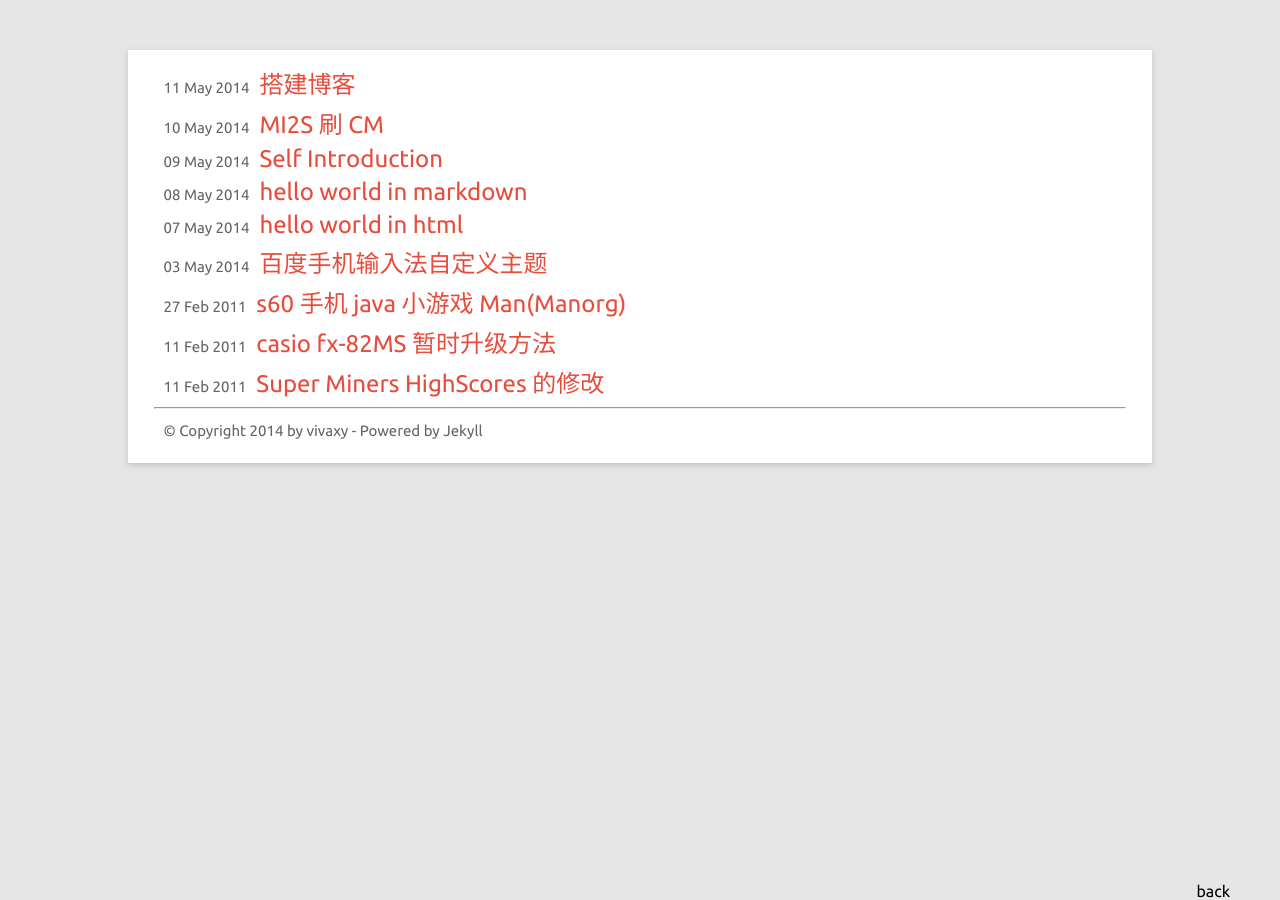
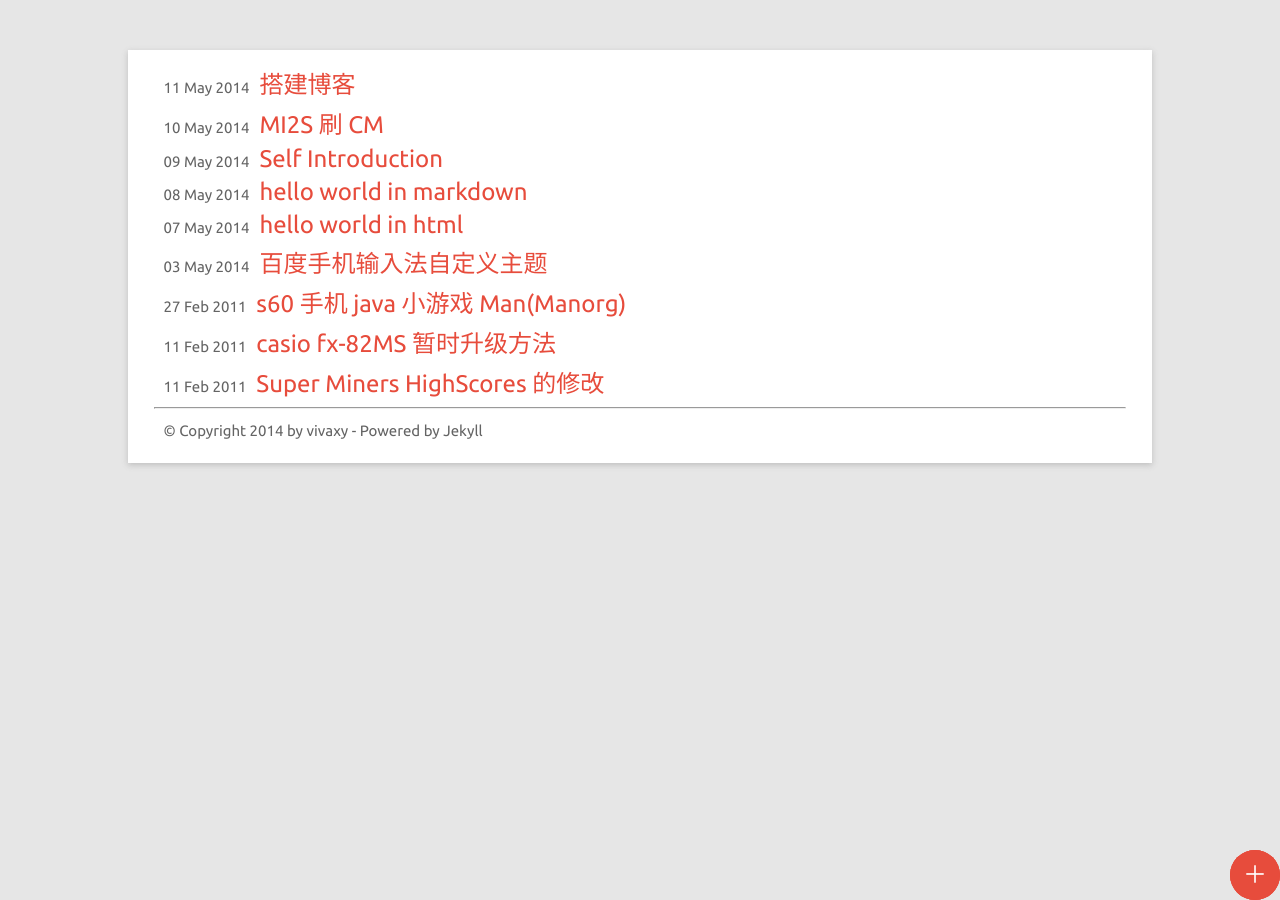
Before and after one commit to vivaxyblog/vivaxyblog.github.io, a Jekyll site: the page built from index.html, in a window 1280 px wide. Built offline with Jekyll 4.4.1, drawn with Linux system fonts in a browser that asks for light colours; comment, search, counter and statistics services are not loaded.

Commit message:
add menu button

```diff
--- a/_layouts/default.html
+++ b/_layouts/default.html
@@ -5,22 +5,23 @@
 <meta name="viewport" content="width=device-width, initial-scale=1" />
 <link type="text/css" rel="stylesheet" href="/css/reset.css" />
 <link type="text/css" rel="stylesheet" href="/css/main.css" />
-<link type="text/css" rel="stylesheet" href="/css/toTop.css" />
-<link type="text/css" rel="stylesheet" href="/css/goBack.css" />
+<link type="text/css" rel="stylesheet" href="/css/menuBtn.css" />
 <link rel="shortcut icon" href="/css/x.png">
 <title>{{ page.title }}</title>
 </head>
 <body>
 <div class="body">
-{{ content }}
-<hr>
-<p class="footer">© Copyright 2014 by vivaxy - Powered by Jekyll</p>
+	{{ content }}
+	<hr>
+	<p class="footer">© Copyright 2014 by vivaxy - Powered by Jekyll</p>
 </div>
-<div id="goBack">back</div>
-<div id="toTop">top</div>
+<div>
+	<div id="menuBtnTop" class="menuBtn">↑</div>
+	<div id="menuBtnBack" class="menuBtn">←</div>
+	<div id="menuBtn" class="menuBtn">＋</div>
+</div>
 </body>
 <script type="text/javascript" charset="utf-8" src="/js/ga.js"></script>
 <script type="text/javascript" charset="utf-8" src="/js/ba.js"></script>
-<script type="text/javascript" charset="utf-8" src="/js/toTop.js"></script>
-<script type="text/javascript" charset="utf-8" src="/js/goBack.js"></script>
+<script type="text/javascript" charset="utf-8" src="/js/menuBtn.js"></script>
 </html>
--- a/_layouts/post.html
+++ b/_layouts/post.html
@@ -6,7 +6,7 @@ layout: default
 	<span class="date">{{ page.date | date_to_string }}</span>
 </div>
 <div class="content">
-{{ content }}
+	{{ content }}
 </div>
 <!-- 多说 start -->
 <div class="ds-thread" data-title="{{ page.title }}" data-url="{{ site.baseurl }}{{ page_.url }}"></div>
--- a/css/goBack.css
+++ /dev/null
@@ -1,6 +0,0 @@
-#goBack{
-	position:fixed;
-	right:50px;
-	bottom:0px;
-	cursor:pointer;
-}
--- a/css/main.css
+++ b/css/main.css
@@ -1,5 +1,7 @@
 @import url(http://fonts.googleapis.com/css?family=Ubuntu:400);
 body {
+	width: 100%;
+	height: 100%;
 	margin: 0px;
 	background: rgb(230, 230, 230);
 	font-family: Ubuntu, Microsoft YaHei, Helvetica, sans-serif;
@@ -19,7 +21,7 @@ ol {
 	list-style: octal;
 }
 li {
-	margin: 4px 0px 4px 30px;
+	margin: 0px 0px 0px 30px;
 }
 h1 {
 	margin: 50px;
--- /dev/null
+++ b/css/menuBtn.css
@@ -0,0 +1,28 @@
+.menuBtn {
+	line-height: 50px;
+	font-size: 24px;
+	cursor: pointer;
+	color: rgb(255,255,255);
+	text-align: center;
+	position: fixed;
+	background: rgb(231, 76, 60);
+	height: 50px;
+	width: 50px;
+	border-radius: 100%;
+	transition: all 0.5s;
+	display: block;
+	right: 0px;
+	bottom: 0px;
+}
+.menuBtnOpen {
+	transform: rotate(45deg);
+	-webkit-transform: rotate(45deg);
+	-ms-transform:rotate(7deg);
+	-moz-transform:rotate(7deg);
+}
+.menuBtnTop {
+	bottom: 50px;
+}
+.menuBtnBack {
+	right: 50px;
+}
--- a/css/toTop.css
+++ /dev/null
@@ -1,9 +0,0 @@
-#toTop{
-	position:fixed;
-	_position:absolute;
-	right:0px;
-	bottom:0px;
-	_top:expression(document.documentElement.scrollTop+document.documentElement.clientHeight-this.offsetHeight-40);
-	cursor:pointer;
-	display:none;
-}
--- a/js/goBack.js
+++ /dev/null
@@ -1,3 +0,0 @@
-document.getElementById("goBack").onclick = function(){
-	document.location = "/";
-};
--- /dev/null
+++ b/js/menuBtn.js
@@ -0,0 +1,30 @@
+var menuBtn = document.getElementById("menuBtn");
+var topBtn = document.getElementById("menuBtnTop");
+var backBtn = document.getElementById("menuBtnBack");
+var btnFlag = false;
+menuBtn.onclick = function(){
+	if (btnFlag){
+		menuBtn.classList.remove("menuBtnOpen");
+		topBtn.classList.remove("menuBtnTop");
+		backBtn.classList.remove("menuBtnBack");
+	}else{
+		menuBtn.classList.add("menuBtnOpen");
+		topBtn.classList.add("menuBtnTop");
+		backBtn.classList.add("menuBtnBack");
+	}
+	btnFlag = !btnFlag;
+};
+backBtn.onclick = function(){
+	menuBtn.classList.remove("menuBtnOpen");
+	topBtn.classList.remove("menuBtnTop");
+	backBtn.classList.remove("menuBtnBack");
+	btnFlag = false;
+	document.location = "/";
+};
+topBtn.onclick = function(){
+	menuBtn.classList.remove("menuBtnOpen");
+	topBtn.classList.remove("menuBtnTop");
+	backBtn.classList.remove("menuBtnBack");
+	btnFlag = false;
+	document.location = "#";
+};
--- a/js/toTop.js
+++ /dev/null
@@ -1,41 +0,0 @@
-/*!
-	author: 李进
-	email: tjuking@gmail.com
-	blog: tjuking.iteye.com
-	time: 2012-12-06
-*/
-(function(win, doc){
-	//变量
-	var compatMode = doc.compatMode,
-		isChrome = win.navigator.userAgent.indexOf("Chrome") === -1 ? false : true,
-		scrollEle = compatMode === "BackCompat" || isChrome ? doc.body : doc.documentElement,
-		clientEle = compatMode === "BackCompat" ? doc.body : doc.documentElement,
-		toTopImg = doc.getElementById("toTop"),
-		rate = 0.6,
-		timeGap = 10;
-	//返回顶部图标的点击响应
-	toTopImg.onclick = function(){
-		var moveInterval = setInterval(moveScroll, timeGap);
-		function moveScroll(){
-			var scrollTop = scrollEle.scrollTop;
-			if(scrollTop === 0){
-				clearInterval(moveInterval);
-				return ;
-			}
-			scrollEle.scrollTop = scrollTop * rate;
-		}
-	};
-	//滚动时判断是否显示返回顶部图标
-	win.onscroll = function(){
-		var display = toTopImg.style.display;
-		if(scrollEle.scrollTop > clientEle.clientHeight){
-			if(display !== "block"){
-				toTopImg.style.display = "block";
-			}
-		}else{
-			if(display !== "none"){
-				toTopImg.style.display = "none";
-			}
-		}
-	};
-})(window, document);
```
